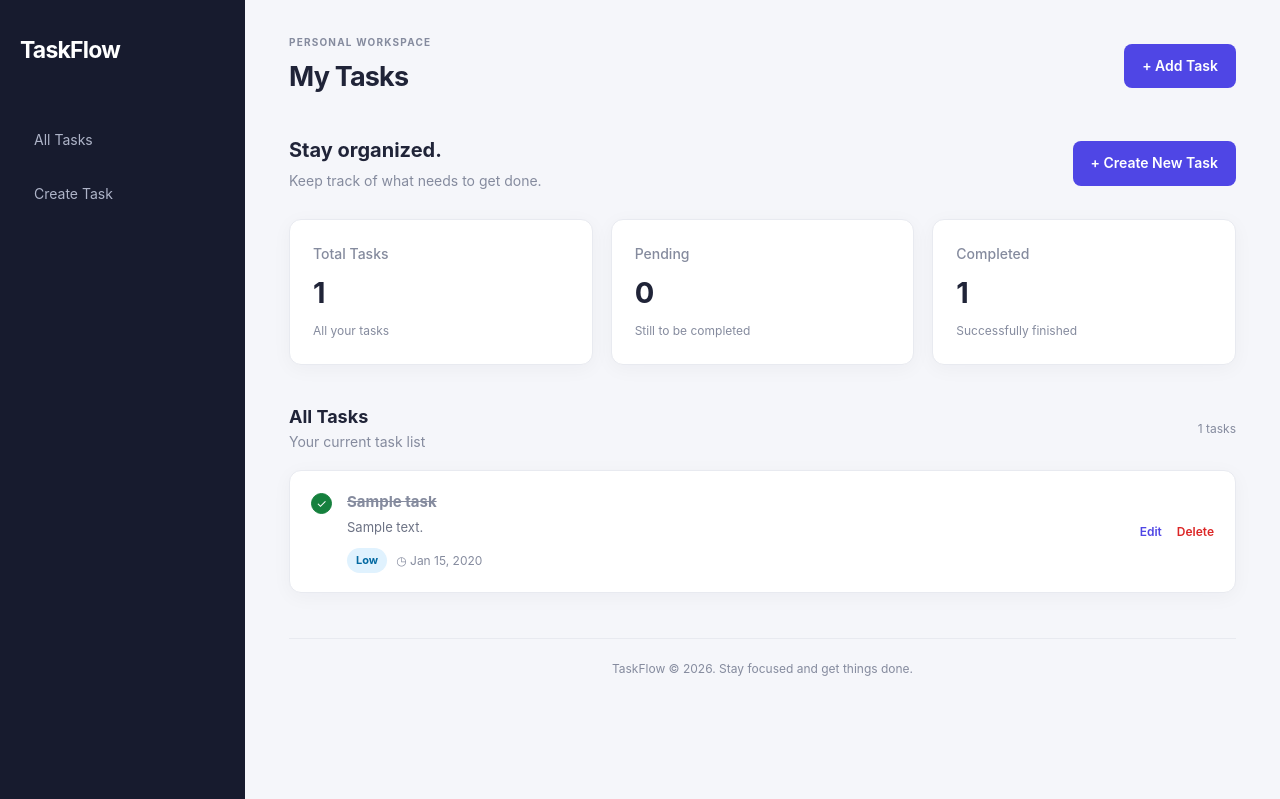
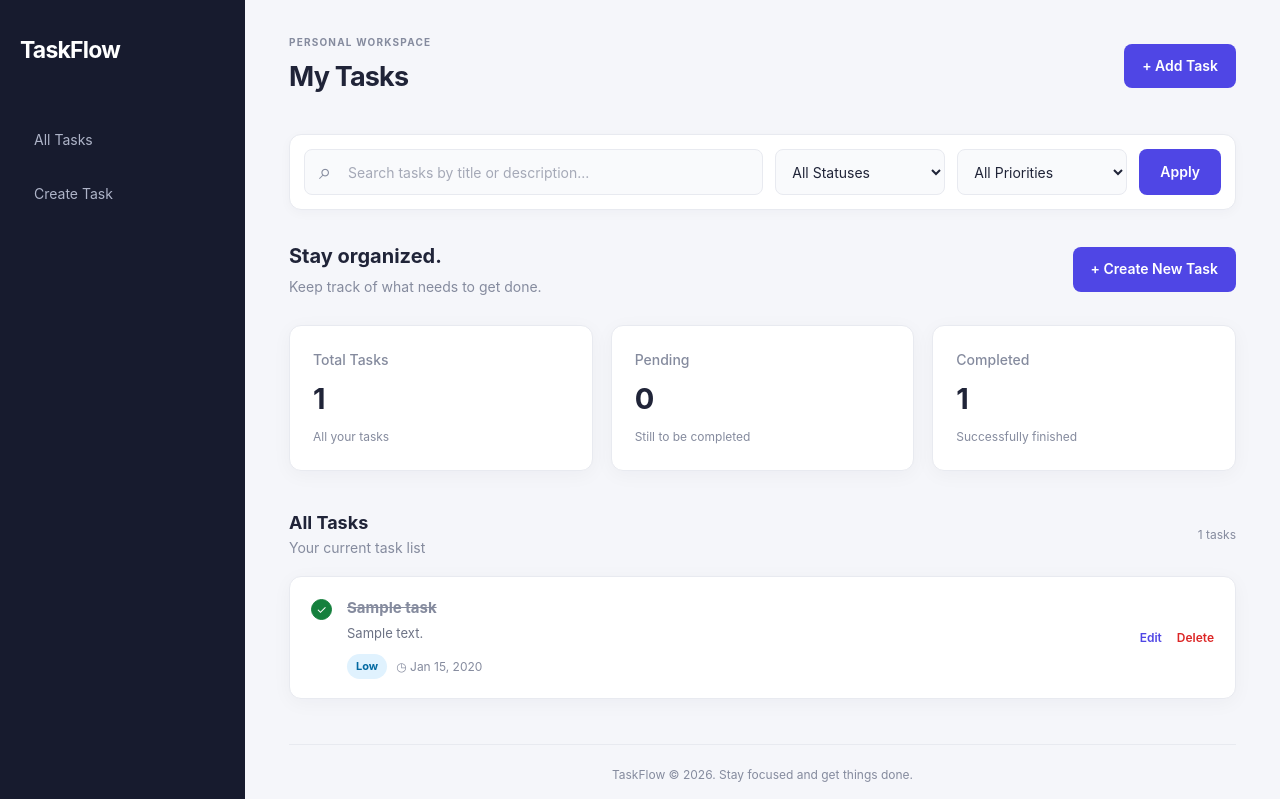
Before and after one commit to Rasheed124/py-scripts, a Django app: page /tasks/ in a window 1280 px wide. Shown: the top 799 px of the page. Run offline with Django 5.2, Linux system fonts and the light colour scheme; tables that the repository leaves empty hold one stand-in row (values such as "Sample post").

Commit message:
completed stae 2

```diff
--- a/tasks/static/tasks/css/style.css
+++ b/tasks/static/tasks/css/style.css
@@ -658,6 +658,142 @@ textarea.form-control {
 }
 
 /* =========================================
+   TASK SEARCH & FILTER TOOLBAR
+========================================= */
+
+.task-toolbar {
+  width: 100%;
+  margin-bottom: 30px;
+}
+
+.task-toolbar-form {
+  display: flex;
+  align-items: center;
+  gap: 12px;
+  width: 100%;
+  padding: 14px;
+  background: var(--color-surface);
+  border: 1px solid var(--color-border);
+  border-radius: 12px;
+  box-shadow: 0 3px 12px rgba(20, 30, 60, 0.03);
+}
+
+/* Search field */
+
+.search-field {
+  position: relative;
+  flex: 1;
+  min-width: 180px;
+}
+
+.search-icon {
+  position: absolute;
+  left: 15px;
+  top: 50%;
+  transform: translateY(-50%);
+  color: var(--color-muted);
+  font-size: 22px;
+  pointer-events: none;
+}
+
+.search-field .form-control {
+  width: 100%;
+  height: 46px;
+  padding: 0 15px 0 43px;
+  background: #f9fafc;
+  border: 1px solid var(--color-border);
+  border-radius: 8px;
+  outline: none;
+  transition:
+    border-color 0.2s ease,
+    box-shadow 0.2s ease;
+}
+
+.search-field .form-control:focus,
+.filter-field .form-control:focus {
+  border-color: var(--color-primary);
+  box-shadow: 0 0 0 3px rgba(79, 70, 229, 0.1);
+}
+
+/* Filter field */
+
+.filter-field {
+  width: 190px;
+  flex-shrink: 0;
+}
+
+.filter-field .form-control {
+  width: 100%;
+  height: 46px;
+  padding: 0 12px;
+  background: #f9fafc;
+  border: 1px solid var(--color-border);
+  border-radius: 8px;
+  color: var(--color-text);
+  outline: none;
+  cursor: pointer;
+}
+
+/* Toolbar buttons */
+
+.toolbar-actions {
+  display: flex;
+  align-items: center;
+  gap: 8px;
+  flex-shrink: 0;
+}
+
+.toolbar-actions .btn {
+  height: 46px;
+  padding: 0 20px;
+  display: inline-flex;
+  align-items: center;
+  justify-content: center;
+  border-radius: 8px;
+  white-space: nowrap;
+}
+.filter-field {
+    width: 170px;
+    flex-shrink: 0;
+}
+
+/* Responsive layout */
+
+@media (max-width: 768px) {
+  .task-toolbar-form {
+    flex-wrap: wrap;
+  }
+
+  .search-field {
+    flex-basis: 100%;
+  }
+
+  .filter-field {
+    flex: 1;
+    width: auto;
+  }
+}
+
+@media (max-width: 480px) {
+  .task-toolbar-form {
+    padding: 10px;
+    gap: 10px;
+  }
+
+  .filter-field {
+    flex-basis: 100%;
+  }
+
+  .toolbar-actions {
+    width: 100%;
+  }
+
+  .toolbar-actions .btn {
+    flex: 1;
+  }
+}
+
+/* =========================================
    9. Responsive layout
 ========================================= */
 
--- a/tasks/templates/tasks/task_list.html
+++ b/tasks/templates/tasks/task_list.html
@@ -6,6 +6,78 @@
 
 {% block content %}
 
+
+<div class="task-toolbar">
+    <form method="GET" action="{% url 'tasks:list' %}" class="task-toolbar-form">
+
+        <!-- Search -->
+        <div class="search-field">
+            <span class="search-icon">⌕</span>
+
+            <input
+                type="search"
+                name="q"
+                value="{{ query }}"
+                placeholder="Search tasks by title or description..."
+                class="form-control"
+                aria-label="Search tasks"
+            >
+        </div>
+
+        <!-- Status Filter -->
+        <div class="filter-field">
+            <select name="status" class="form-control">
+                <option value="">All Statuses</option>
+
+                <option value="pending"
+                    {% if status == "pending" %}selected{% endif %}>
+                    Pending
+                </option>
+
+                <option value="completed"
+                    {% if status == "completed" %}selected{% endif %}>
+                    Completed
+                </option>
+            </select>
+        </div>
+
+        <!-- Priority Filter -->
+        <div class="filter-field">
+            <select name="priority" class="form-control">
+                <option value="">All Priorities</option>
+
+                <option value="low"
+                    {% if priority == "low" %}selected{% endif %}>
+                    Low Priority
+                </option>
+
+                <option value="medium"
+                    {% if priority == "medium" %}selected{% endif %}>
+                    Medium Priority
+                </option>
+
+                <option value="high"
+                    {% if priority == "high" %}selected{% endif %}>
+                    High Priority
+                </option>
+            </select>
+        </div>
+
+        <!-- Actions -->
+        <div class="toolbar-actions">
+            <button type="submit" class="btn btn-primary">
+                Apply
+            </button>
+
+            {% if query or status or priority %}
+                <a href="{% url 'tasks:list' %}" class="btn btn-secondary">
+                    Clear
+                </a>
+            {% endif %}
+        </div>
+
+    </form>
+</div>
 <div class="welcome-section">
     <div>
         <h2>Stay organized.</h2>
@@ -124,20 +196,52 @@
 
         </article>
 
+
     {% empty %}
 
         <div class="empty-state">
-            <div class="empty-state-icon">✓</div>
-            <h3>No tasks yet</h3>
-            <p>Create your first task and start organizing your day.</p>
 
-            <a href="{% url 'tasks:create' %}" class="btn btn-primary">
-                Create Your First Task
-            </a>
+            {% if query %}
+
+                <div class="empty-state-icon">⌕</div>
+
+                <h3>No matching tasks found</h3>
+
+                <p>
+                    We couldn't find any tasks matching
+                    <strong>"{{ query }}"</strong>.
+                </p>
+
+                <p class="empty-state-hint">
+                    Try another search term or check your spelling.
+                </p>
+
+                <a href="{% url 'tasks:list' %}" class="btn btn-secondary">
+                    Clear Search
+                </a>
+
+            {% else %}
+
+                <div class="empty-state-icon">✓</div>
+
+                <h3>No tasks yet</h3>
+
+                <p>
+                    You haven't created any tasks.
+                    Start organizing your work by adding your first task.
+                </p>
+
+                <a href="{% url 'tasks:create' %}" class="btn btn-primary">
+                    Create Your First Task
+                </a>
+
+            {% endif %}
+
         </div>
 
     {% endfor %}
 
+
 </div>
 
 {% endblock %}
--- a/tasks/tests.py
+++ b/tasks/tests.py
@@ -30,9 +30,6 @@ class TaskModelTests(TestCase):
         )
 
         self.assertEqual(task.priority, Task.Priority.MEDIUM)
-
-
-
 
 
 
--- a/tasks/views.py
+++ b/tasks/views.py
@@ -1,23 +1,64 @@
 from django.shortcuts import render, redirect, get_object_or_404
 from django.views.decorators.http import require_POST, require_http_methods
+from django.db.models import Q
 
 from .models import Task
 from .forms import TaskForm
 
 
 
+
 def task_list(request):
-    tasks = Task.objects.all().order_by("-created_at")
+
+    params = request.GET.copy()
+
+    for key in list(params.keys()):
+        if not params.get(key, "").strip():
+            params.pop(key)
+
+    if params.urlencode() != request.GET.urlencode():
+        if params:
+            return redirect(f"{request.path}?{params.urlencode()}")
+
+        return redirect(request.path)
+
+
+    query = request.GET.get("q", "").strip()
+    status = request.GET.get("status", "")
+    priority = request.GET.get("priority", "")
+
+
+
+    tasks = Task.objects.all()
+
+    if query:
+        tasks = tasks.filter(
+            Q(title__icontains=query) |
+            Q(description__icontains=query)
+        )
+
+    if status == "completed":
+        tasks = tasks.filter(completed=True)
+
+    elif status == "pending":
+        tasks = tasks.filter(completed=False)
+
+    if priority in Task.Priority.values:
+        tasks = tasks.filter(priority=priority)
+
+    tasks = tasks.order_by("-created_at")
 
     context = {
         "tasks": tasks,
-        "total_tasks": tasks.count(),
-        "completed_tasks": tasks.filter(completed=True).count(),
-        "pending_tasks": tasks.filter(completed=False).count(),
+        "query": query,
+        "status": status,
+            "priority": priority,
+        "total_tasks": Task.objects.count(),
+        "completed_tasks": Task.objects.filter(completed=True).count(),
+        "pending_tasks": Task.objects.filter(completed=False).count(),
     }
 
     return render(request, "tasks/task_list.html", context)
-
 
 def task_create(request):
     if request.method == "POST":
```
Also changed, not shown: config/settings.py (+1 -14 lines), README.md.
